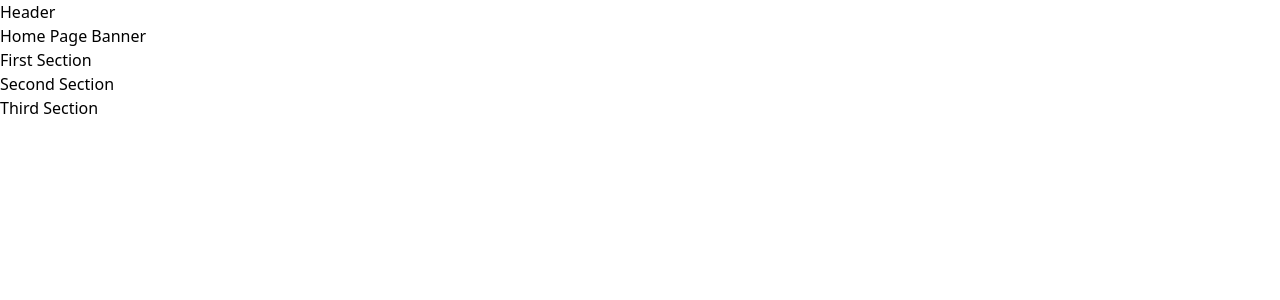
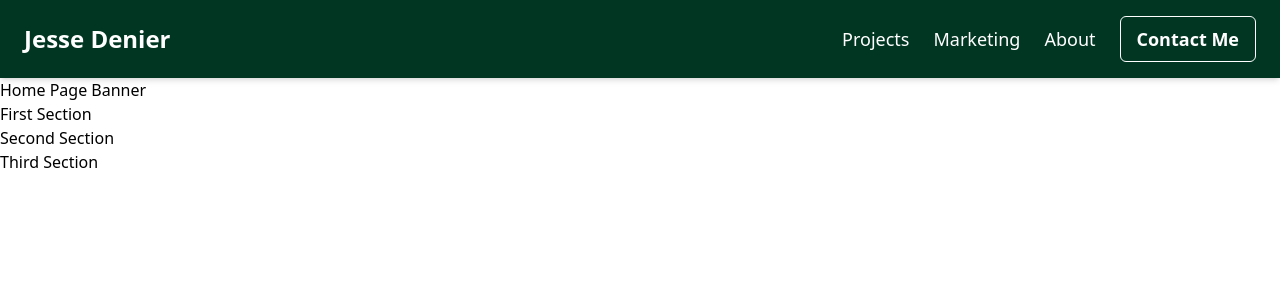
Before and after one commit to JesseDenier/Portfolio2025, a React (Vite) app in the folder client/: page / in a window 1280 px wide. Shown: the top 300 px of the page. Built offline with nearby package versions, Linux system fonts and the light colour scheme.

Commit message:
Populated the header.

```diff
--- a/client/src/components/Header.jsx
+++ b/client/src/components/Header.jsx
@@ -1,16 +1,44 @@
 // Imports React library
 import React from "react";
-import { useLocation, Link } from "react-router-dom";
 
-//! Build the header component.
+const Header = () => {
+  return (
+    <header className="bg-darkgreen text-white py-4 px-6 sticky top-0 shadow-md">
+      <div className="flex justify-between items-center">
+        {/* Logo or Name */}
+        <h1 className="text-2xl font-bold">Jesse Denier</h1>
 
-// Functional component for the Header
-const Header = () => {
-  const location = useLocation();
-
-  return (
-    <header>
-      <p>Header</p>
+        {/* Navigation Links */}
+        <nav className="flex gap-6 text-lg items-center">
+          <a
+            href="#Projects"
+            className="hover:text-yellow transition-colors duration-300"
+          >
+            Projects
+          </a>
+          <a
+            href="#Marketing"
+            className="hover:text-yellow transition-colors duration-300"
+          >
+            Marketing
+          </a>
+          <a
+            href="#About"
+            className="hover:text-yellow transition-colors duration-300"
+          >
+            About
+          </a>
+          <a
+            href="#Contact"
+            className="relative inline-block px-4 py-2 font-bold text-white border border-white rounded-md overflow-hidden group transition-all duration-300"
+          >
+            <span className="absolute inset-0 bg-yellow scale-y-0 group-hover:scale-y-100 transition-transform duration-300 origin-bottom"></span>
+            <span className="relative z-10 group-hover:text-darkgreen">
+              Contact Me
+            </span>
+          </a>
+        </nav>
+      </div>
     </header>
   );
 };
--- a/client/tailwind.config.js
+++ b/client/tailwind.config.js
@@ -1,4 +1,18 @@
 module.exports = {
   // Specifies the paths to all of the template files in the project
   content: ["./src/**/*.{js,jsx,ts,tsx,html}", "./public/index.html"],
+  theme: {
+    extend: {
+      colors: {
+        emerald: "#239B75",
+        sage: "#A9CBB7",
+        golden: "#E6B855",
+        forest: "#1E4D41",
+        ivory: "#F6F3E1",
+        darkgreen: "#003622",
+        yellow: "#FDBA4D",
+      },
+    },
+  },
+  plugins: [],
 };
```
Also changed, not shown: client/public/headshot.svg (added).
